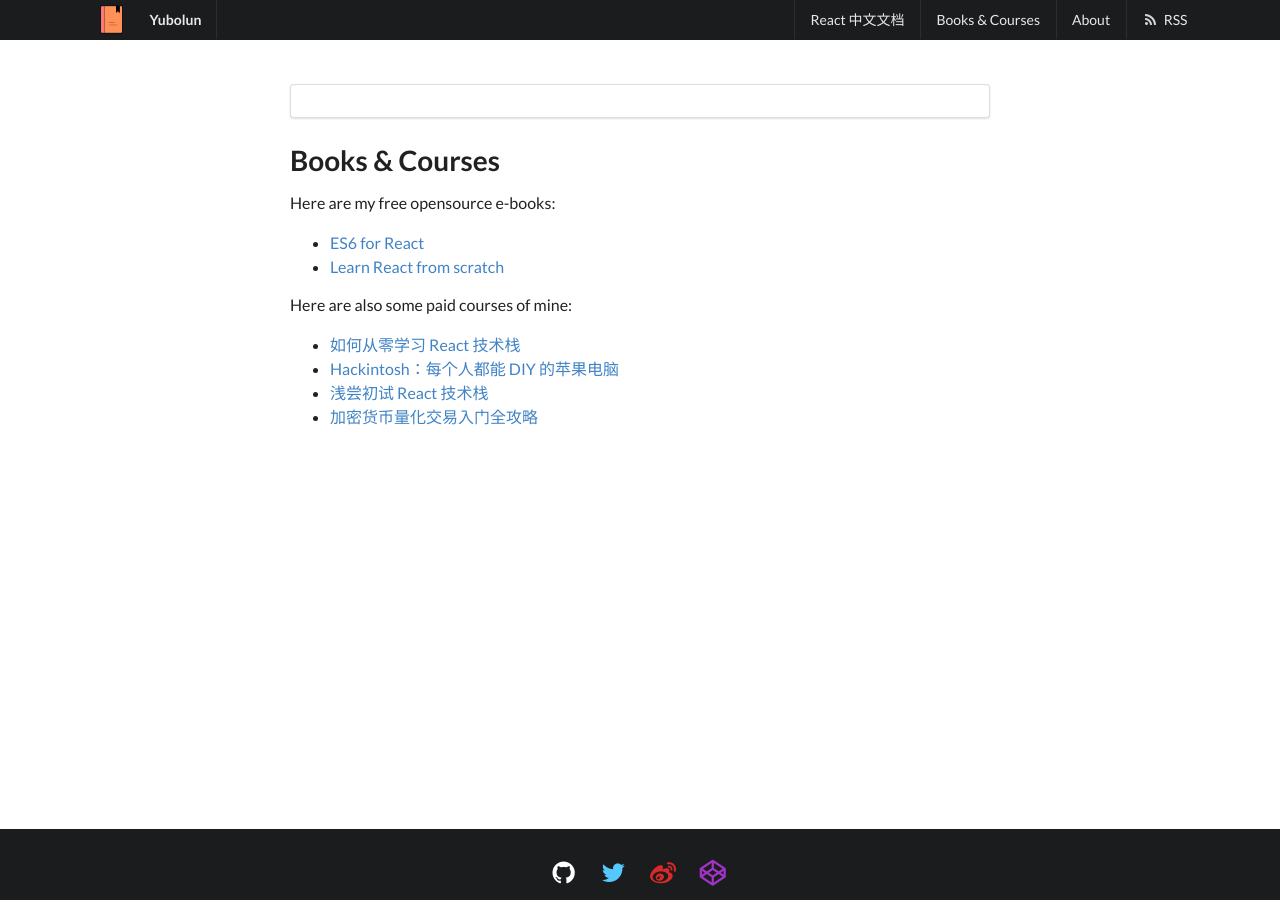
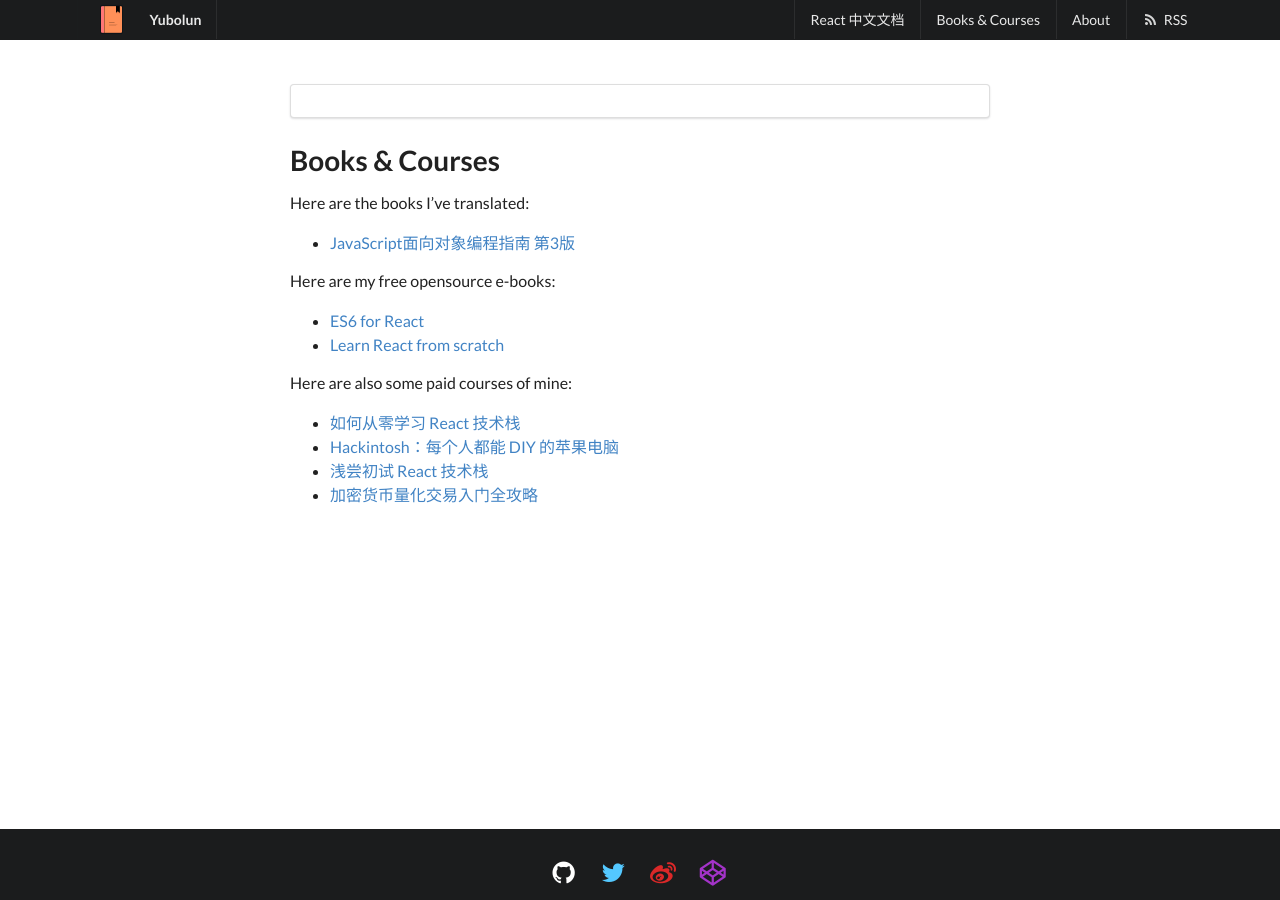
Before and after one commit to discountry/discountry.github.io, a Jekyll site: the page built from books/index.md, in a window 1280 px wide and 900 px high. Built offline with Jekyll 4.4.1, drawn with Linux system fonts in a browser that asks for light colours.

Commit message:
Update index.md

```diff
--- a/books/index.md
+++ b/books/index.md
@@ -3,6 +3,10 @@ layout: page
 title: Books & Courses
 order: 0
 ---
+
+Here are the books I've translated:
+
+* [JavaScript面向对象编程指南 第3版](https://item.jd.com/13534670.html)
 
 Here are my free opensource e-books:
 
```
